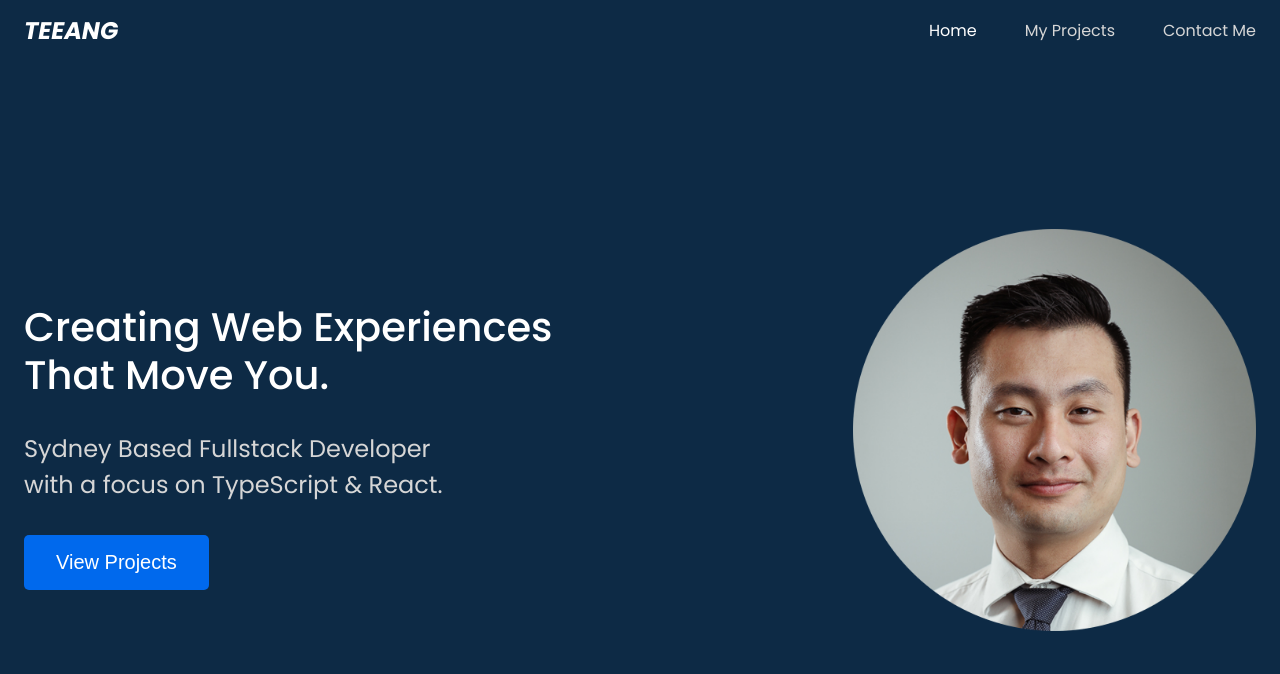
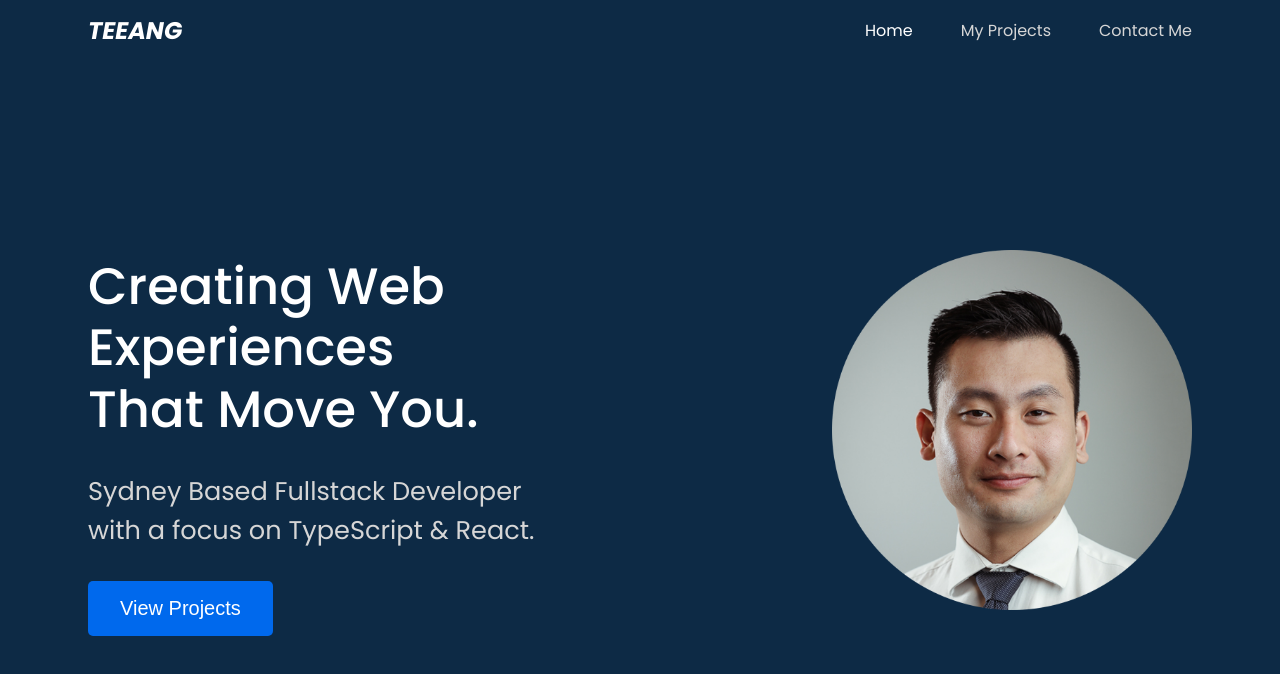
Before and after one commit to davidtaing/portfolio, a Next.js app: page / in a window 1280 px wide. Shown: the top 674 px of the page. Built offline with nearby package versions, Linux system fonts and the light colour scheme.

Commit message:
style: adjusted font sizes and made wrapper responsive

```diff
--- a/src/styles/globals.css
+++ b/src/styles/globals.css
@@ -1,7 +1,7 @@
 html,
 body {
-  --fs-xl: clamp(2.5rem, 2.5vw, 5rem);
-  --fs-600: clamp(1.5rem, 1vw, 2rem);
+  --fs-xl: clamp(2.5rem, 4vw, 4.5rem);
+  --fs-600: clamp(1.25rem, 2vw, 1.75rem);
   --fs-400: 1.25rem;
 
   --clr-primary-light: #ffffff;
@@ -17,7 +17,6 @@ body {
 }
 
 .wrapper {
-  max-width: 1600px;
   width: 100%;
   margin: 0 auto;
   display: grid;
@@ -68,3 +67,9 @@ button:focus {
 button:active {
   transform: scale(0.99);
 }
+
+@media (min-width: 50em) {
+  .wrapper {
+    max-width: min(1600px, 90vw);
+  }
+}
```
